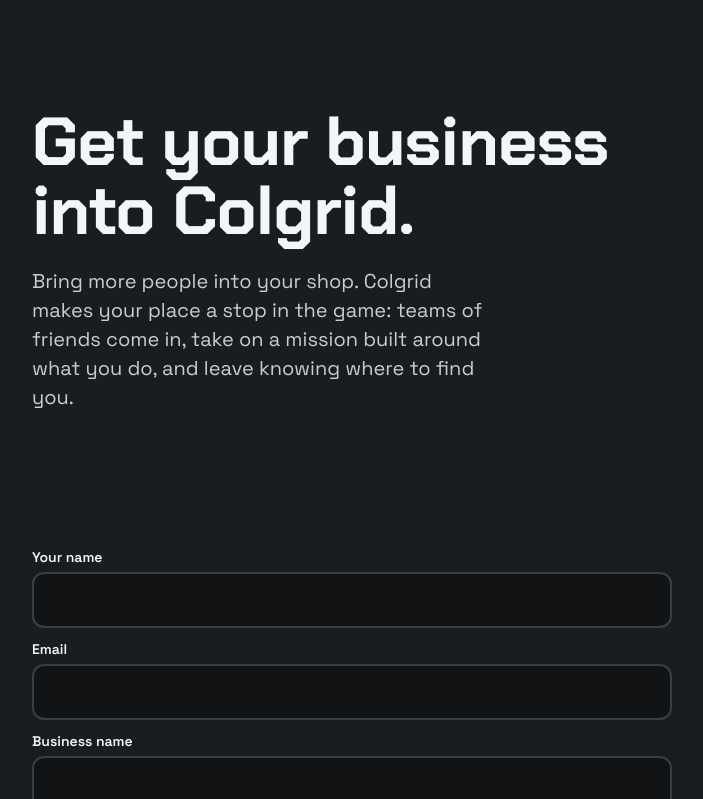
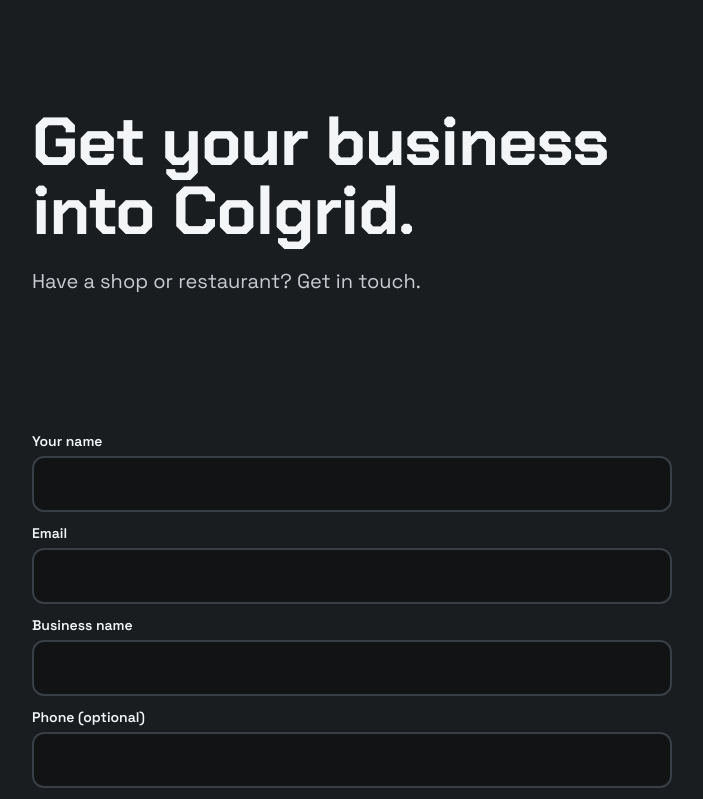
Before and after one commit to Colgrid/colgrid, a Next.js app: page /business in a window 1280 px wide. Shown: the top 799 px of the page, without its empty margins (288-991 px from the left). Built offline with nearby package versions, Linux system fonts and the light colour scheme; no server answers.

Commit message:
Business page: plain contact wording, no business-product positioning
Co-Authored-By: Claude Opus 5.5 <noreply@anthropic.com>
Claude-Session: https://claude.ai/code/session_01SpxJ9y44TkF6mHrnkZm8Pn

```diff
--- a/app/business/page.tsx
+++ b/app/business/page.tsx
@@ -4,8 +4,7 @@ import LegalFooter from "@/app/components/LegalFooter";
 
 export const metadata: Metadata = {
   title: "For businesses",
-  description:
-    "Experiential marketing for local businesses: Colgrid turns your shop into a stop in a real-world game, so groups of friends come in and take on a mission there.",
+  description: "Have a shop or restaurant in Salt Lake City? Get in touch about being part of Colgrid.",
   alternates: { canonical: "/business" },
 };
 
@@ -14,10 +13,7 @@ export default function Business() {
     <main className="page home">
       <section className="home-hero">
         <h1>Get your business into Colgrid.</h1>
-        <p className="home-lede">
-          Bring more people into your shop. Colgrid makes your place a stop in the game: teams of friends come in, take on a mission built
-          around what you do, and leave knowing where to find you.
-        </p>
+        <p className="home-lede">Have a shop or restaurant? Get in touch.</p>
       </section>
       <section className="home-section" aria-label="Get your business into Colgrid">
         <LeadForm kind="host" />
```
Also changed, not shown: public/llms.txt.
